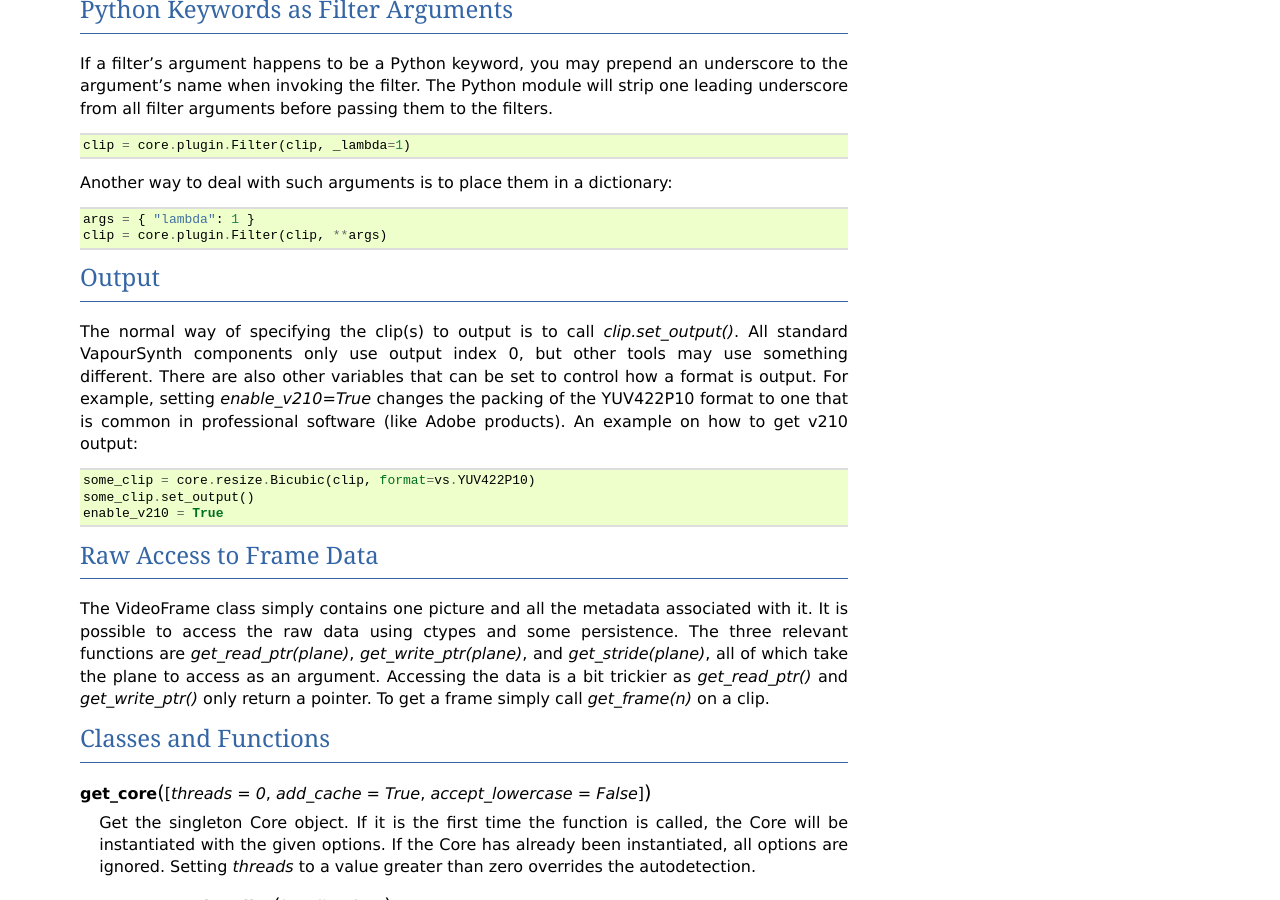
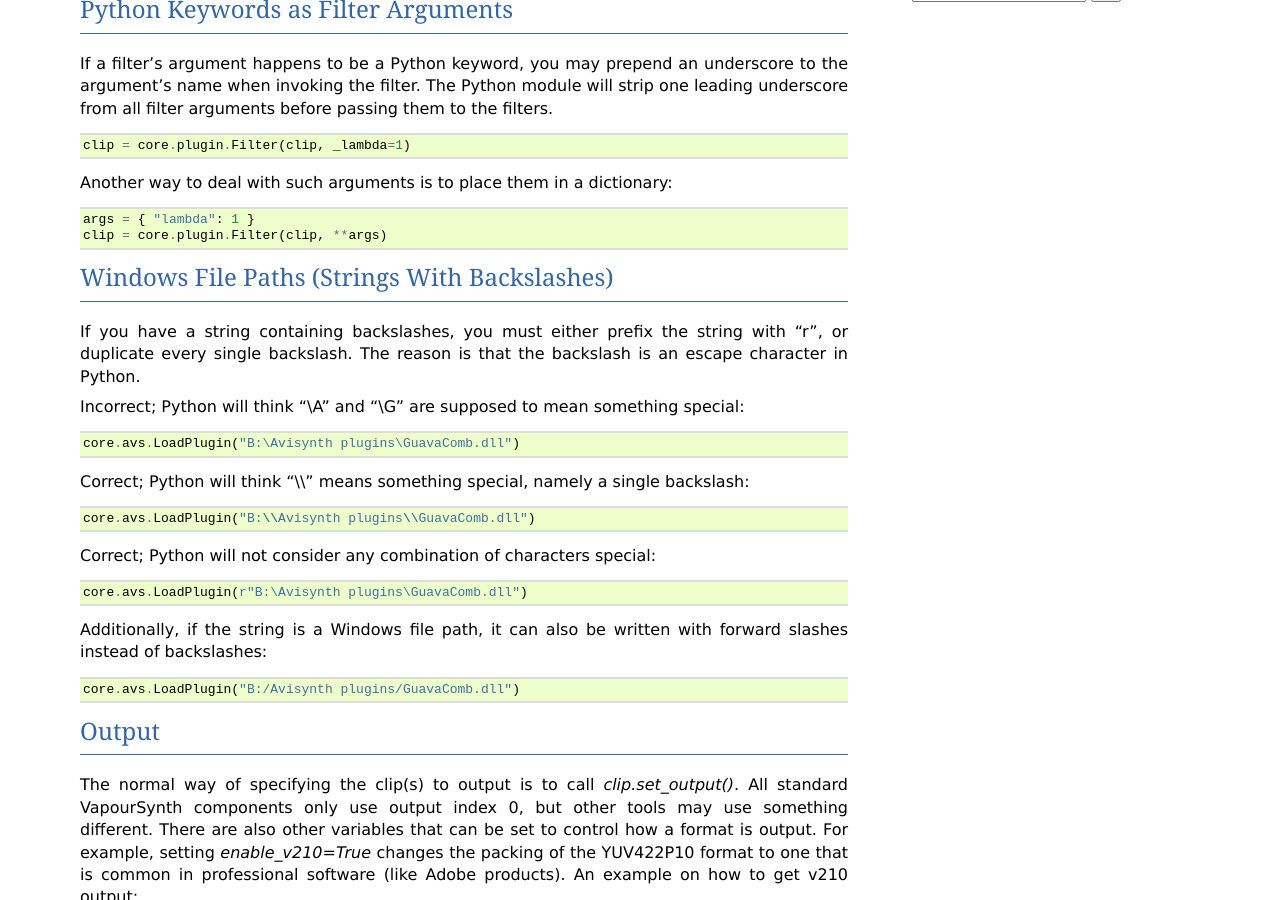
Before and after one commit to vapoursynth/vapoursynth, a Sphinx documentation site: the page built from doc/pythonreference.rst, in a window 1280 px wide and 900 px high, scrolled down 1558 px. Built offline with Sphinx 7.4.7, drawn with Linux system fonts in a browser that asks for light colours; formulas are drawn with MathJax 3; some of the changed text lies outside the part shown.

Commit message:
doc: mention backslashes in the Python reference
Updates #206.

```diff
--- a/doc/pythonreference.rst
+++ b/doc/pythonreference.rst
@@ -93,6 +93,32 @@ Another way to deal with such arguments is to place them in a dictionary::
 
    args = { "lambda": 1 }
    clip = core.plugin.Filter(clip, **args)
+
+Windows File Paths (Strings With Backslashes)
+#############################################
+
+If you have a string containing backslashes, you must either prefix the
+string with "r", or duplicate every single backslash. The reason is
+that the backslash is an escape character in Python.
+
+Incorrect; Python will think "\\A" and "\\G" are supposed to mean
+something special::
+
+   core.avs.LoadPlugin("B:\Avisynth plugins\GuavaComb.dll")
+
+Correct; Python will think "\\\\" means something special, namely a
+single backslash::
+
+   core.avs.LoadPlugin("B:\\Avisynth plugins\\GuavaComb.dll")
+
+Correct; Python will not consider any combination of characters special::
+
+   core.avs.LoadPlugin(r"B:\Avisynth plugins\GuavaComb.dll")
+
+Additionally, if the string is a Windows file path, it can also be
+written with forward slashes instead of backslashes::
+
+   core.avs.LoadPlugin("B:/Avisynth plugins/GuavaComb.dll")
 
 Output
 ######
```
